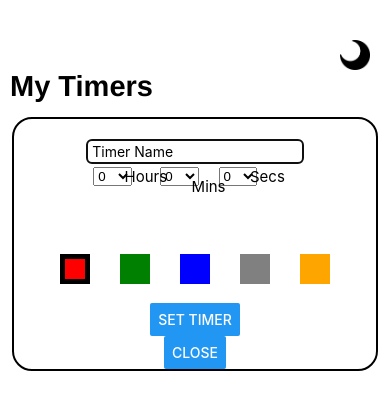
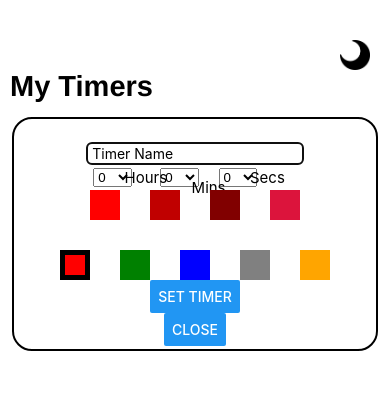
Before and after one commit to hadar-g/TimeBox, a React Native app: screen / in a window 390 px wide. Both pictures are taken after a click on the element 188 px from the left and 154 px from the top of the page. Shown: the top 410 px of the page. Built offline with nearby package versions, Linux system fonts and the light colour scheme.

Commit message:
set up foundation for multiple hues of each color

```diff
--- a/components/TimerInput.js
+++ b/components/TimerInput.js
@@ -1,6 +1,6 @@
 
 import { StyleSheet, Text, View, Button, TextInput, Keyboard, Modal, Pressable, Alert} from 'react-native';
-import { useState, React} from 'react';
+import { useState, React, useEffect} from 'react';
 import {Picker} from '@react-native-picker/picker';
 import 'react-native-get-random-values';
 import { v4 as uuidv4 } from 'uuid';
@@ -13,7 +13,7 @@ const TimerInput = (props) => {
     const[timerNameInput, setTimerNameInput] = useState('')
     const[modalVisible, setModalVisible] = useState(false)
     const[colorChosen, setColorChosen] = useState('red')
-    const[secondaryColorModalVisible, setSecondaryColorModalVisible] = useState(false)
+    const[hueArray, setHueArray] = useState(['rgb(255,0,0)' ,'rgb(192, 0 , 0)' , 'rgb(129, 0, 0)', 'rgb(66, 0, 0)'])
 
     const addTimerPlusSymbolWidth = 5
     const addTimerPlusSymbolHeight = 40
@@ -28,6 +28,28 @@ const TimerInput = (props) => {
         return pickerArray
     }
 
+    useEffect(() => {
+        switch (colorChosen) {
+            case 'red':
+                setHueArray(['rgb(255,0,0)' ,'rgb(192, 0 , 0)' , 'rgb(129, 0, 0)', 'rgb(220, 20, 60)']);
+              break;
+            case 'green':
+                setHueArray(['rgb(0,255,0)' ,'rgb(0, 192 , 0)' , 'rgb(0, 129, 0)', 'rgb(128, 128, 0)']);
+              break;
+            case 'blue':
+                setHueArray(['rgb(0,0,255)' ,'rgb(0, 0 , 192)' , 'rgb(0, 0, 129)', 'rgb(70, 130, 180)']);
+              break;
+            case 'orange':
+                setHueArray(['rgb(255, 140, 0)' ,'rgb(255, 165, 0)' , 'rgb(255, 127, 80)', 'rgb(255, 160, 122)']);
+              break;
+            case 'gray':
+                setHueArray(['rgb(64, 64, 64)' ,'rgb(128, 128, 128)' , 'rgb(192, 192, 192)', 'rgb(220, 220, 220)']);
+              break;
+            default:
+                setHueArray(['rgb(255,0,0)' ,'rgb(192, 0 , 0)' , 'rgb(129, 0, 0)', 'rgb(66, 0, 0)']);
+              break;
+          }
+    }, [colorChosen])
 
     const onTimerSubmit = () => {0
 
@@ -117,25 +139,35 @@ const TimerInput = (props) => {
             </Picker>
             <Text style = {styles.labels}>Secs</Text>
         </View>
-        <Modal
-            visible = {secondaryColorModalVisible}
-            transparent = {true}>
-                <View style = {styles.secondaryColorModal}>
-                </View>
-        </Modal>
-        <GestureHandlerRootView>
+
+            <View style = {styles.secondaryHuePicker}>
+                <Pressable
+                    style = {(colorChosen == hueArray[0]) ? {...styles.huePickerBox, backgroundColor: hueArray[0], borderWidth: 5} : {...styles.huePickerBox, backgroundColor: hueArray[0]}}
+                   // onPress = {setColorChosen(hueArray[0])}
+                    >
+                </Pressable>
+                <Pressable
+                    style = {{...styles.huePickerBox, backgroundColor: hueArray[1]}}
+                   // onPress = {setColorChosen(hueArray[1])}
+                    >
+                </Pressable>
+                <Pressable
+                    style = {{...styles.huePickerBox, backgroundColor: hueArray[2]}}
+                   // onPress = {setColorChosen(hueArray[2])}
+                    >
+                </Pressable>
+                <Pressable
+                    style = {{...styles.huePickerBox, backgroundColor: hueArray[3]}}
+                   // onPress = {setColorChosen(hueArray[3])}
+                    >
+                </Pressable>
+
+            </View>
+
         <View style = {styles.colorPicker}>
-        <TapGestureHandler
-             numberOfTaps={2}
-            onActivated={() => (
-                setSecondaryColorModalVisible(true)
-               // console.log("double tapped")
-            )}>
             <Pressable
                 style = {(colorChosen == 'red') ? {...styles.colorPickBox, backgroundColor: 'red', borderWidth: 5} : {...styles.colorPickBox, backgroundColor: 'red'} }
                 onPress={()=>{setColorChosen('red')}} />
-        </TapGestureHandler>
-
             <Pressable
                 style = {(colorChosen == 'green') ? {...styles.colorPickBox, backgroundColor: 'green', borderWidth: 5} : {...styles.colorPickBox, backgroundColor: 'green'}}
                 onPress={()=>{setColorChosen('green')}} />
@@ -149,7 +181,6 @@ const TimerInput = (props) => {
                 style = {(colorChosen == 'orange') ? {...styles.colorPickBox, backgroundColor: 'orange', borderWidth: 5} : {...styles.colorPickBox, backgroundColor: 'orange'}}
                 onPress={()=>{setColorChosen('orange')}}/>
         </View>
-        </GestureHandlerRootView>
            <Button title = "set timer" onPress={()=>onTimerSubmit()}/>
            <Button title = "Close" onPress ={() => setModalVisible(false)}/>
         </View>
@@ -196,8 +227,16 @@ const styles = StyleSheet.create({
     colorPickBox: {
         width: 30,
         height: 30,
-        margin: 15,
+        marginLeft: 15,
+        marginRight: 15,
+        marginTop: -20
 
+    },
+    huePickerBox:{
+        width: 30,
+        height: 30,
+        marginLeft: 15,
+        marginRight: 15,
     },
     labels: {
         fontSize: 15,
@@ -210,12 +249,9 @@ const styles = StyleSheet.create({
         paddingBottom: 30,
         marginBottom: 20
     },
-    secondaryColorModal: {
-        height: 50,
-        width: 200,
-        marginTop: '110%',
-        marginLeft: '20%',
-     //   backgroundColor: {colorChosen}
+    secondaryHuePicker: {
+        flexDirection: 'row',
+        alignItems: 'center'
     }
 });
 
```
